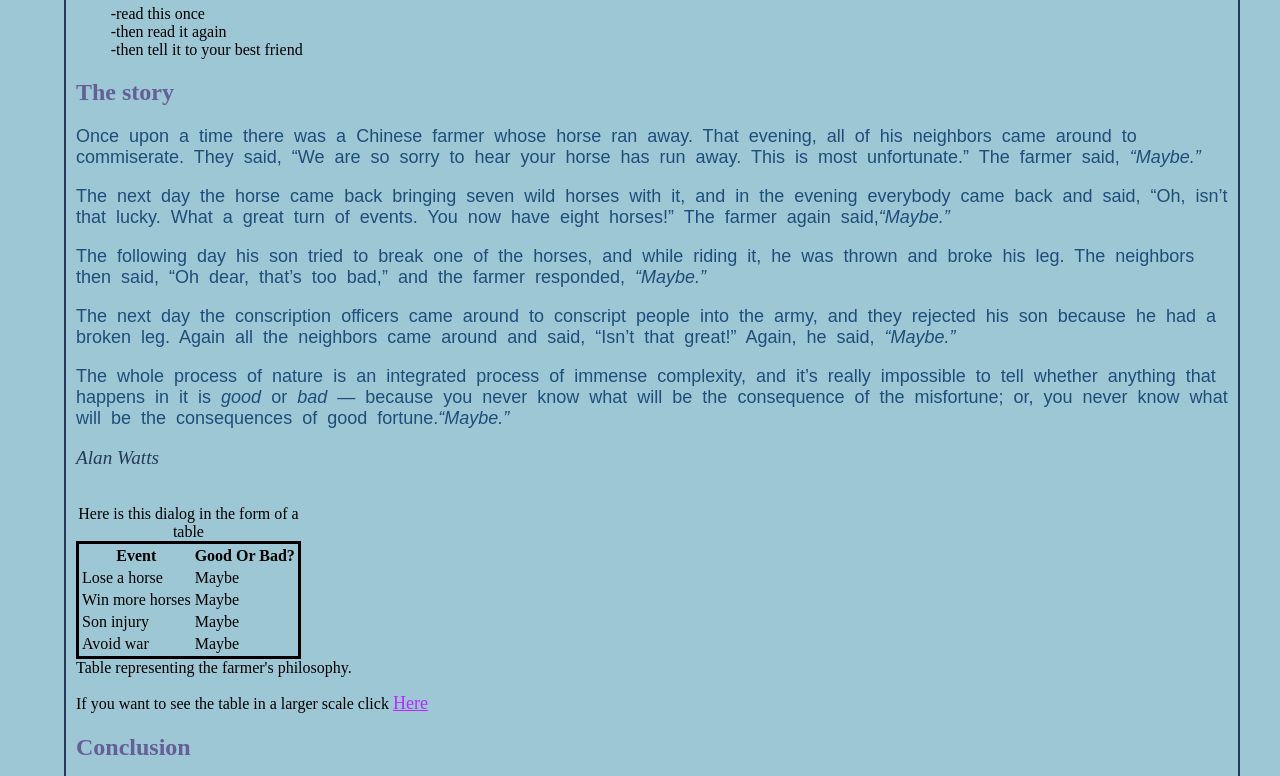
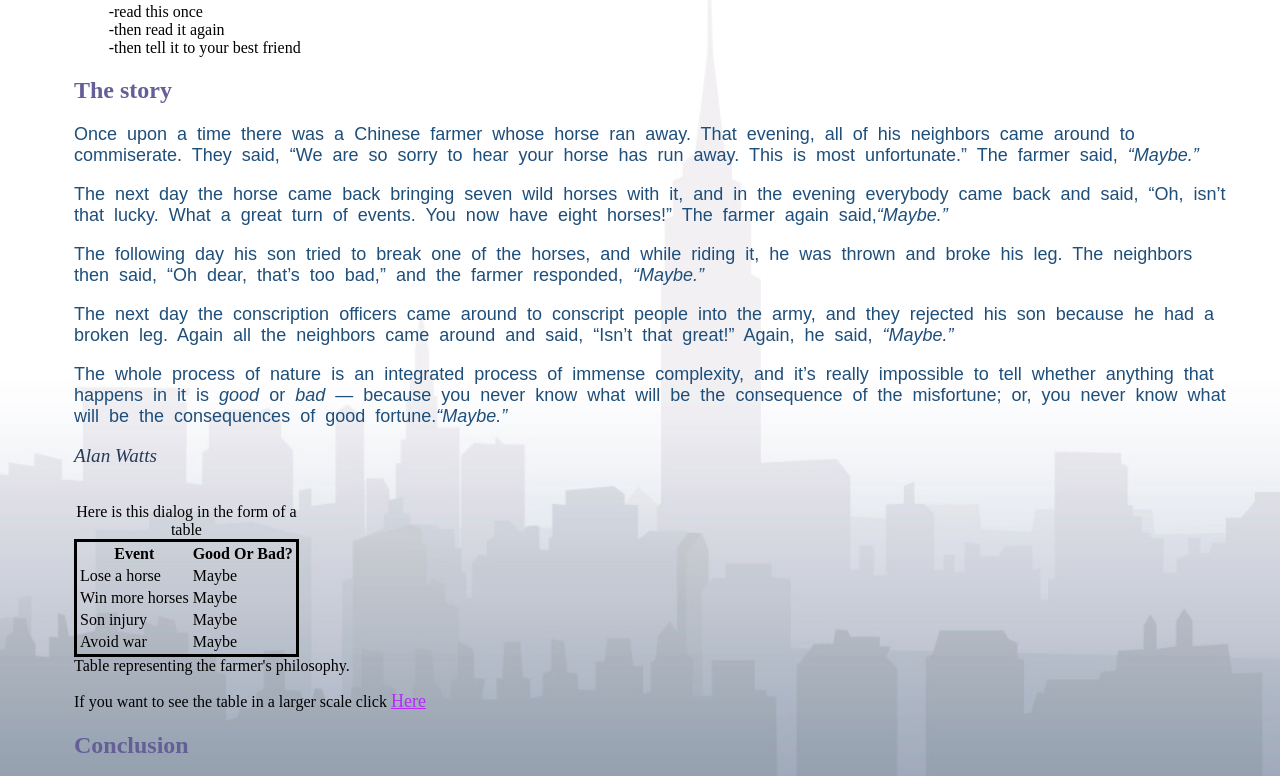
Before and after one commit to shivamottaghi/progressive-enhancement, a plain HTML site: page index.html in a window 1280 px wide. Shown: the part 389-1165 px from the top of the page. Drawn offline with Linux system fonts and the light colour scheme.

Commit message:
background image, repeat, position and size

```diff
--- a/style.css
+++ b/style.css
@@ -28,10 +28,21 @@ footer > p > a:hover, .tablelink{
     color: #b729ff;
 }
 
+/*
 body {
     border: 2px solid #263a59;
     background-color: #9dc7d4;
     max-width: 90%;
     margin-left: 5%;
     padding: 10px;
+}*/
+body{
+    max-width: 90%;
+    margin-left: 5%;
+    padding: 10px;
+    background-image: url("images/pinsdaddy-website-backgrounds-1-zellox.jpg");
+    background-repeat: no-repeat no-repeat;
+    background-position: right bottom;
+    background-size: cover;
+
 }
```
Also changed, not shown: images/pinsdaddy-website-backgrounds-1-zellox.jpg (added).
